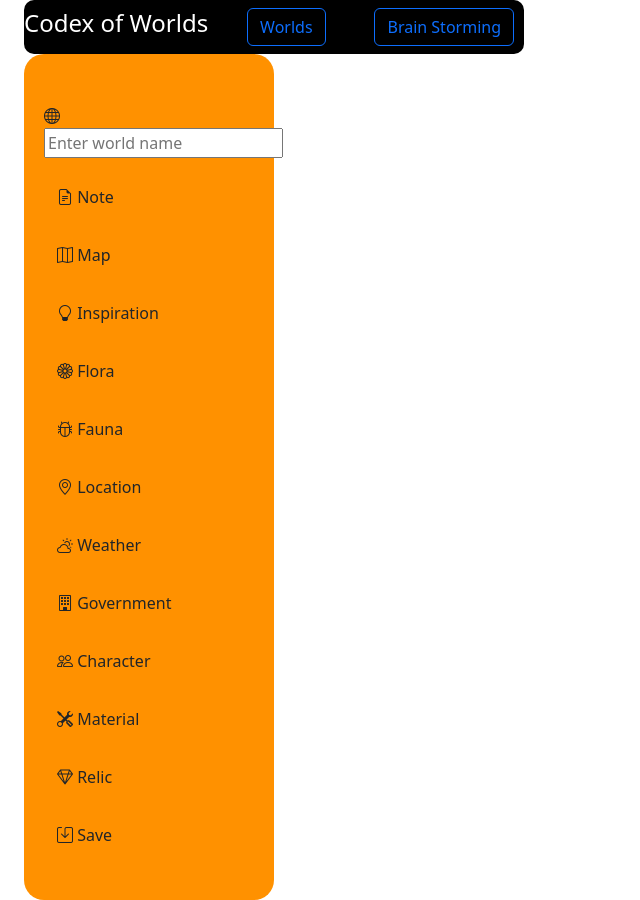
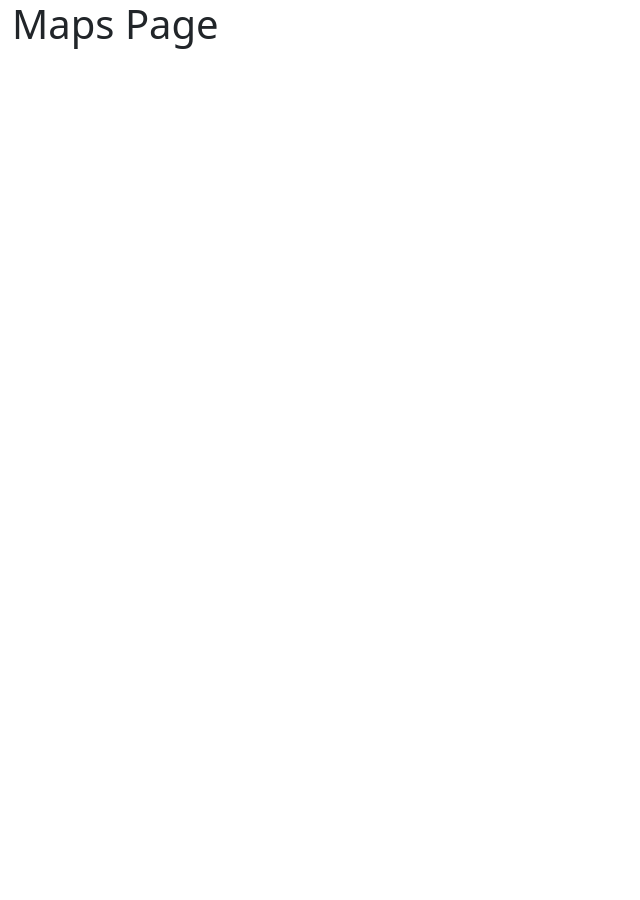
Before and after one commit to sicarius777/CapS, a React (Vite) app: page /maps in a window 1280 px wide. Before the commit this address led to /worlds. Shown: the whole page, without its empty margins (0-640 px from the left). After the commit the page ends 800 px from the top, so only its background shows below. Built offline with nearby package versions, Linux system fonts and the light colour scheme.

Commit message:
'maps_page'

```diff
--- a/src/App.jsx
+++ b/src/App.jsx
@@ -3,6 +3,7 @@ import Container from 'react-bootstrap/Container';
 import LoginPage from './pages/LoginPage';
 import WorldsPage from './pages/WorldsPage';
 import BrainStorming from './pages/BrainStorming';
+import Maps from './pages/Maps'; // Adjust the path as needed based on your project structure
 
 import WorldUsersPage from './pages/WorldUsersPage';
 import { Route, Routes, Navigate } from 'react-router-dom';
@@ -23,6 +24,7 @@ export default function App() {
         <Route path='/login' element={<LoginPage />} />
         <Route path='/worlds' element={<WorldsPage onAddWorld={handleAddWorld} worlds={worlds} />} />
         <Route path="/brainstorming" element={<BrainStorming/>}/>
+        <Route path="/maps" element={<Maps/>}/>
         {selectedWorld && (
           <Route path={`/worlds/${selectedWorld.id}`} element={<WorldUsersPage selectedWorld={selectedWorld} />} />
         )}
--- a/src/components/NotePopup.jsx
+++ b/src/components/NotePopup.jsx
@@ -1,5 +1,3 @@
-// NotePopup.jsx
-
 import React, { useState } from 'react';
 import './NotePopup.css';
 
@@ -10,7 +8,7 @@ const NotePopup = ({ onClose, onAddNote }) => {
     setNote(event.target.value);
   };
 
-  const handleAddNote = () => {
+  const handleAddButtonClick = () => {
     if (note.trim() !== '') {
       onAddNote(note.trim());
       onClose();
@@ -28,7 +26,7 @@ const NotePopup = ({ onClose, onAddNote }) => {
           placeholder="Enter your note here..."
         />
         <div className="button-container">
-          <button className="add-button" onClick={handleAddNote}>Add Note</button>
+          <button className="add-button" onClick={handleAddButtonClick}>Add Note</button>
           <button className="cancel-button" onClick={onClose}>Cancel</button>
         </div>
       </div>
--- a/src/components/Sidebar.jsx
+++ b/src/components/Sidebar.jsx
@@ -4,40 +4,44 @@ import React, { useState } from 'react';
 import './Sidebar.css';
 import 'bootstrap-icons/font/bootstrap-icons.css'; // Import Bootstrap Icons CSS
 import NotePopup from './NotePopup'; // Import NotePopup component
+import { Link } from 'react-router-dom';
+
+
+
+
 
 const Sidebar = ({ worlds, onSelectWorld }) => {
-  const [worldName, setWorldName] = useState(''); // State to store the world name
-  const [editing, setEditing] = useState(true); // State to track whether the name is being edited
-  const [showNotePopup, setShowNotePopup] = useState(false); // State to control the visibility of the note popup
-  const [note, setNote] = useState(''); // State to store the note
+  const [worldName, setWorldName] = useState('');
+  const [editing, setEditing] = useState(true);
+  const [showNotePopup, setShowNotePopup] = useState(false);
+  const [notes, setNotes] = useState([]); // Define notes state
 
   const handleWorldNameChange = (event) => {
-    setWorldName(event.target.value); // Update the world name state when input changes
+    setWorldName(event.target.value);
   };
 
   const handleKeyDown = (event) => {
     if (event.key === 'Enter') {
-      event.preventDefault(); // Prevent default form submission behavior
-      setEditing(false); // Set editing to false to stop displaying the input field
+      event.preventDefault();
+      setEditing(false);
     }
   };
 
   const handleButtonClick = (itemName) => {
-    console.log(`Button clicked: ${itemName}`); // Perform action when button is clicked
+    console.log(`Button clicked: ${itemName}`);
     if (itemName === 'Note') {
-      // Set showNotePopup to true to open the note popup
       setShowNotePopup(true);
     }
   };
 
-  const handleAddNote = (newNote) => {
-    setNote(newNote); // Update the note state
-    setShowNotePopup(false); // Close the note popup
+  const handleSaveButtonClick = () => {
+    console.log('Save button clicked');
+    // Add logic to save data or perform any other action here
   };
 
-  const handleSaveButtonClick = () => {
-    console.log('Save button clicked'); // Perform action when save button is clicked
-    // Add logic to save data or perform any other action here
+  const handleAddNote = (newNote) => {
+    setNotes([...notes, newNote]); // Update notes state with the new note
+    setShowNotePopup(false);
   };
 
   return (
@@ -68,9 +72,9 @@ const Sidebar = ({ worlds, onSelectWorld }) => {
         </li>
         {/* Map button */}
         <li className="nav-link">
-          <button className="btn" onClick={() => handleButtonClick('Map')}>
-            <i className="bi bi-map"></i> Map
-          </button>
+          <Link to="/maps" className="btn">
+          <i className="bi bi-map"></i> Map
+          </Link>
         </li>
         {/* Inspiration button */}
         <li className="nav-link">
@@ -135,11 +139,15 @@ const Sidebar = ({ worlds, onSelectWorld }) => {
       </ul>
       {/* Render the NotePopup component conditionally based on showNotePopup state */}
       {showNotePopup && <NotePopup onClose={() => setShowNotePopup(false)} onAddNote={handleAddNote} />}
-      {/* Display the note in its own box */}
-      {note && (
+      {/* Display the notes in their own box */}
+      {notes.length > 0 && (
         <div className="note-box">
-          <h3>Note:</h3>
-          <p>{note}</p>
+          <h3>Notes:</h3>
+          <ul>
+            {notes.map((note, index) => (
+              <li key={index}>{note}</li>
+            ))}
+          </ul>
         </div>
       )}
       {/* Rest of the sidebar content */}
--- /dev/null
+++ b/src/pages/Maps.jsx
@@ -0,0 +1,14 @@
+// Maps.jsx
+
+import React from 'react';
+
+const Maps = () => {
+  return (
+    <div>
+      <h1>Maps Page</h1>
+      {/* Add your map content here */}
+    </div>
+  );
+};
+
+export default Maps;
```
